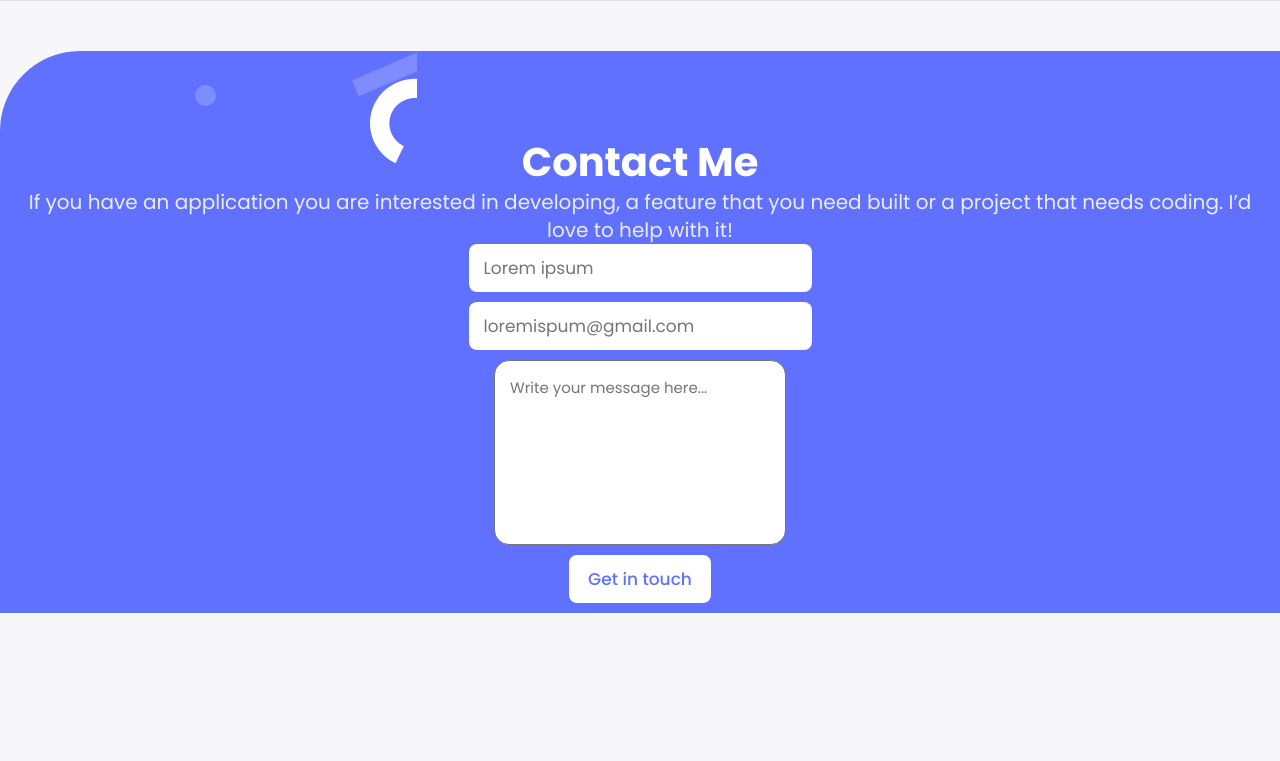
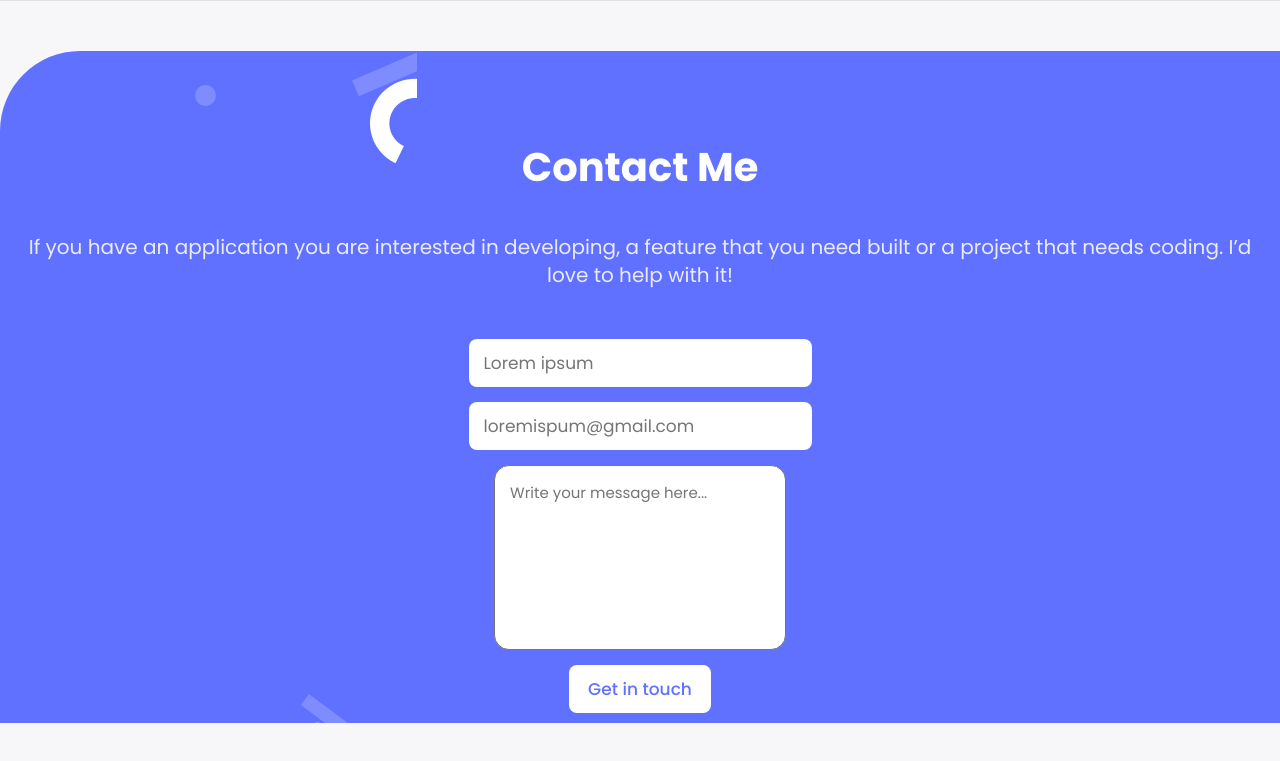
Before and after one commit to NoelLincoln/myportfolio, a website: page index.html in a window 1280 px wide. Shown: the part 7105-7866 px from the top of the page. Before the commit the page ends 7768 px from the top, so only its background shows below. Drawn offline with Linux system fonts and the light colour scheme.

Commit message:
fix contact form layout to match figma design

```diff
--- a/index.html
+++ b/index.html
@@ -336,20 +336,23 @@
             <section class="contact-form">
                 <h2>Contact Me</h2>
 
-                <p>If you have an application you are interested in developing, a
+                <p>If you have an application you are interested in developing,
+                    a
                     feature that you need built or a project that needs coding.
                     I’d love to help with it!</p>
-                  <form action="https://formspree.io/f/xoqzgvow" method="post"
+                <form action="https://formspree.io/f/xoqzgvow" method="post"
                     enctype="multipart/form-data">
                     <input type="text" placeholder="Lorem ipsum"
-                      maxlength="30"
-                      required>
-                    <input type="email" name="email" placeholder="loremispum@gmail.com"
-                      required>
+                        maxlength="30"
+                        required>
+                    <input type="email" name="email"
+                        placeholder="loremispum@gmail.com"
+                        required>
                     <textarea rows="7" name="message"
-                      placeholder="Write your message here..." maxlength="500"></textarea>
+                        placeholder="Write your message here..." maxlength="500"
+                        required></textarea>
                     <input type="submit" value="Get in touch" class="submit-btn">
-                  </form>
+                </form>
             </section>
 
         </section>
--- a/style.css
+++ b/style.css
@@ -702,7 +702,8 @@ input[type='checkbox']:focus + label {
   font-weight: 700;
   font-size: 40px;
   line-height: 52px;
-  margin-top: 75px;
+  margin-top: 2em;
+  margin-bottom: 1em;
   color: #fff;
 }
 
@@ -714,13 +715,14 @@ input[type='checkbox']:focus + label {
   line-height: 28px;
   text-align: center;
   color: #ebebff;
+  margin-bottom: 50px;
 }
 
 .contact-form form {
   display: flex;
   flex-direction: column;
   width: 100%;
-  gap: 10px;
+  gap: 15px;
 }
 
 input[type='text'] {
```
